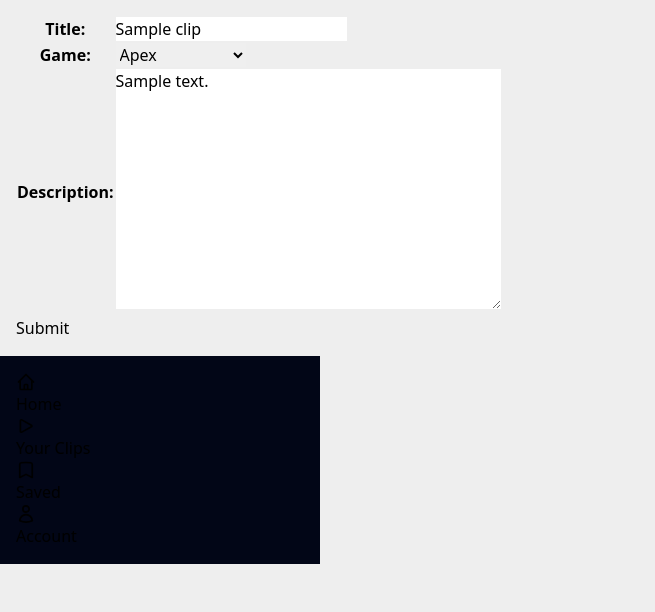
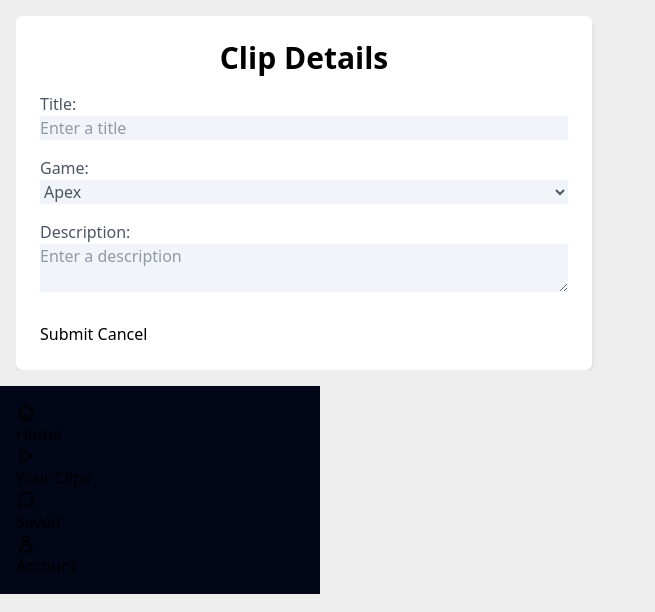
Before and after one commit to AmyJaneUCCS/CS-3300-Project, a Django app: page /player/1/update_clip/1 in a window 1280 px wide. Shown: the part 188-800 px from the top of the page, without its empty margins (0-655 px from the left). Run offline with Django 4.2, Linux system fonts and the light colour scheme; tables that the repository leaves empty hold one stand-in row (values such as "Sample post"); some libraries are stand-ins or nearby versions.

Commit message:
areilly: Changing the forms and allowing the user to see and update their account information

```diff
--- a/cs3300_project/forms.py
+++ b/cs3300_project/forms.py
@@ -1,7 +1,7 @@
 from django.forms import ModelForm
 from django.contrib.auth.forms import UserCreationForm
 from django.contrib.auth.models import User
-from .models import Clip
+from .models import Clip, Player
 
 # Create forms here
 class ClipForm(ModelForm):
@@ -9,9 +9,15 @@ class ClipForm(ModelForm):
         model = Clip
         fields = ('title', 'game', 'description')
 
+# Could define a custom form here for a Player, (make sure to look back at the slides for how to do that...with user thing)
+class PlayerForm(ModelForm):
+    class Meta:
+        model = Player
+        fields = ('username', 'summary')
+        exclude=['user']
+
+# User creation form
 class CreateUserForm(UserCreationForm):
     class Meta:
         model = User
         fields = ['username', 'email', 'password1', 'password2']
-
-# Could define a custom form here for a Player, (make sure to look back at the slides for how to do that...with user thing)
--- a/cs3300_project/templates/cs3300_project/clip_delete_form.html
+++ b/cs3300_project/templates/cs3300_project/clip_delete_form.html
@@ -7,12 +7,14 @@
 <form action="" method="POST">
   {% csrf_token %}
   <a
-    class="btn btn-primary"
+    class="btn btn-neutral"
     role="button"
     href="{% url 'clip-detail' clip.id %}"
     >Cancel</a
   >
-  <input type="submit" name="Submit" />
+  <button class="btn btn-secondary mt-2" type="submit" name="submit">
+    Delete
+  </button>
 </form>
 
 {% endblock %}
--- a/cs3300_project/templates/cs3300_project/clip_form.html
+++ b/cs3300_project/templates/cs3300_project/clip_form.html
@@ -1,11 +1,64 @@
 {% extends 'cs3300_project/base_template.html' %} {% block content %}
 
-<form action="" method="POST">
-  {% csrf_token %}
-  <table>
-    {{ form.as_table }}
-  </table>
-  <input type="submit" name="Submit" />
-</form>
+<div class="relative flex flex-col justify-center overflow-hidden">
+  <div class="w-full p-6 bg-white rounded-md shadow-md lg:max-w-xl">
+    <h1 class="text-3xl font-semibold text-center text-primary">
+      Clip Details
+    </h1>
+    <!-- Title, game, and description-->
+    <form class="space-y-4" action="" method="POST">
+      {% csrf_token %}
+      <div>
+        <label class="label py-1" for="{{ form.title.id_for_label }}">
+          <span class="text-base label-text text-gray-600">Title:</span>
+        </label>
+        <input
+          type="text"
+          name="title"
+          class="form-control w-full input input-bordered input-primary bg-slate-100 text-gray-600 placeholder-gray-500 placeholder-opacity-70"
+          placeholder="Enter a title"
+        />
+        {{ form.title.errors }}
+      </div>
+
+      <div>
+        <label class="label py-1" for="{{ form.game.id_for_label }}"
+          ><span class="text-base label-text text-gray-600">Game:</span></label
+        >
+        <select
+          type="select"
+          name="game"
+          class="form-control w-full input input-bordered input-primary bg-slate-100 text-gray-600"
+        >
+        {% for value, label in form.game.field.choices %}
+          <option value="{{ value }}" {% if value == form.game.value %}selected{% endif %}>{{ label }}</option>
+        {% endfor %}
+        </select>
+        {{ form.game.errors }}
+      </div>
+
+      <div>
+        <label class="label py-1" for="{{ form.description.id_for_label }}"
+          ><span class="text-base label-text text-gray-600"
+            >Description:</span
+          ></label
+        >
+        <textarea
+          type="text"
+          name="description"
+          class="form-control w-full input input-bordered input-primary bg-slate-100 text-gray-600 placeholder-gray-500 placeholder-opacity-70"
+          placeholder="Enter a description"
+        ></textarea>
+        {{ form.description.errors }}
+      </div>
+
+      <!-- The sumbit and cancel buttons -->
+      <div>
+        <input class="btn btn-primary mt-2" type="submit" name="Submit" />
+        <a href="{% url 'yourClips' %}" class="btn btn-neutral">Cancel</a>
+      </div>
+    </form>
+  </div>
+</div>
 
 {% endblock %}
--- a/cs3300_project/urls.py
+++ b/cs3300_project/urls.py
@@ -13,6 +13,7 @@ urlpatterns = [
     path('clips/<int:pk>', ClipDetailView.as_view(), name='clip-detail'),
     path('player/<int:player_id>/', views.account, name='account'), # Accessing someone else's account
     path('player/', views.yourAccount, name='yourAccount'), # Accessing your own account
+    path('player/<int:player_id>/update_player/', views.updatePlayer, name='update_player'), # Updating your account
     path('player/yourclips', views.yourClips, name='yourClips'), # Accessing your own clips
     path('player/<int:player_id>/create_clip/', views.createClip, name='create_clip'), # Creating a clip
     path('player/<int:player_id>/update_clip/<int:clip_id>', views.updateClip, name='update_clip'), # Updating a clip
--- a/cs3300_project/views.py
+++ b/cs3300_project/views.py
@@ -5,7 +5,7 @@ from django.contrib import messages
 from django.contrib.auth import authenticate, login, logout
 from django.contrib.auth.decorators import login_required
 
-from cs3300_project.forms import ClipForm
+from cs3300_project.forms import ClipForm, PlayerForm
 from .models import Clip, Player
 from .forms import CreateUserForm
 
@@ -63,12 +63,18 @@ def account(request, player_id):
     return render(request, 'cs3300_project/account.html', context)
 
 # Accessing the information for your own account
+@login_required(login_url='login') # Only allowing people who are logged in to access this page
 def yourAccount(request):
-    return account(request, 1)
+    player = request.user.player
+    return account(request, player.id)
 
 @login_required(login_url='login') # Only allowing people who are logged in to access this page
 def yourClips(request):
-    return render(request, 'cs3300_project/yourclips.html')
+    # Assuming there is one clip instance to get the choices (yikes)
+    clip_instance = Clip.objects.first()
+    available_games = dict(clip_instance._meta.get_field('game').choices)
+    context = {'available_games': available_games}
+    return render(request, 'cs3300_project/yourclips.html', context)
 
 @login_required(login_url='login') # Only allowing people who are logged in to access this page
 def yourSaved(request):
@@ -126,3 +132,20 @@ def deleteClip(request, player_id, clip_id):
 
     context = {'form': form, 'clip': clip}
     return render(request, 'cs3300_project/clip_delete_form.html', context)
+
+def updatePlayer(request, player_id):
+    player = Player.objects.get(pk=player_id)
+    form = PlayerForm(instance=player)
+
+    if request.method == 'POST':
+        player_data = request.POST.copy()
+        form=PlayerForm(player_data, instance=player) # Autofills the data
+
+        if form.is_valid():
+            player.username=form.cleaned_data['username']
+            player.summary=form.cleaned_data['summary']
+            player.save()
+            return redirect('yourAccount')
+
+    context = {'form': form, 'player': player}
+    return render(request, 'cs3300_project/player_form.html', context)
```
Also changed, not shown: cs3300_project/templates/cs3300_project/account.html (+12 -14 lines), cs3300_project/templates/cs3300_project/clip_detail.html (+10 -5 lines), cs3300_project/templates/cs3300_project/player_form.html (added, +35 -0 lines).
